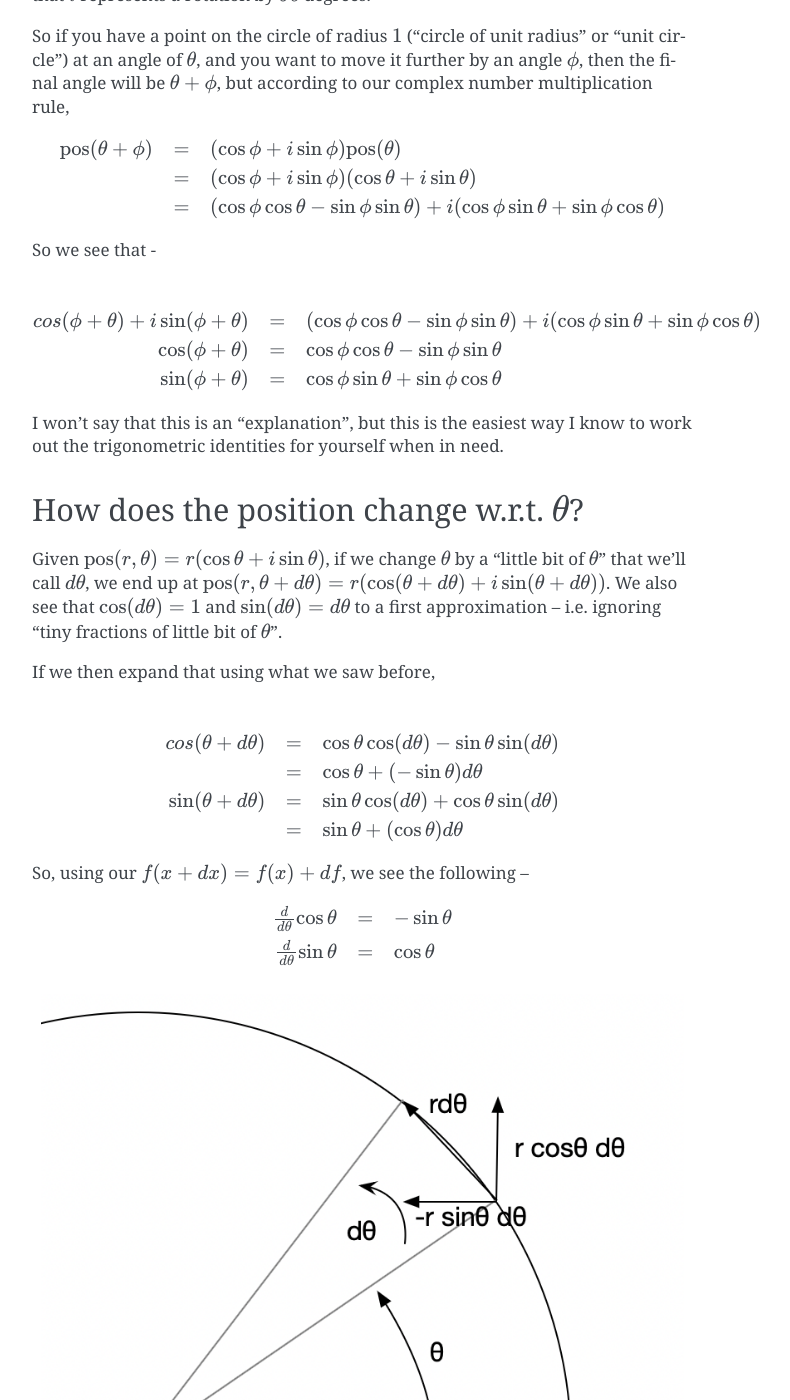
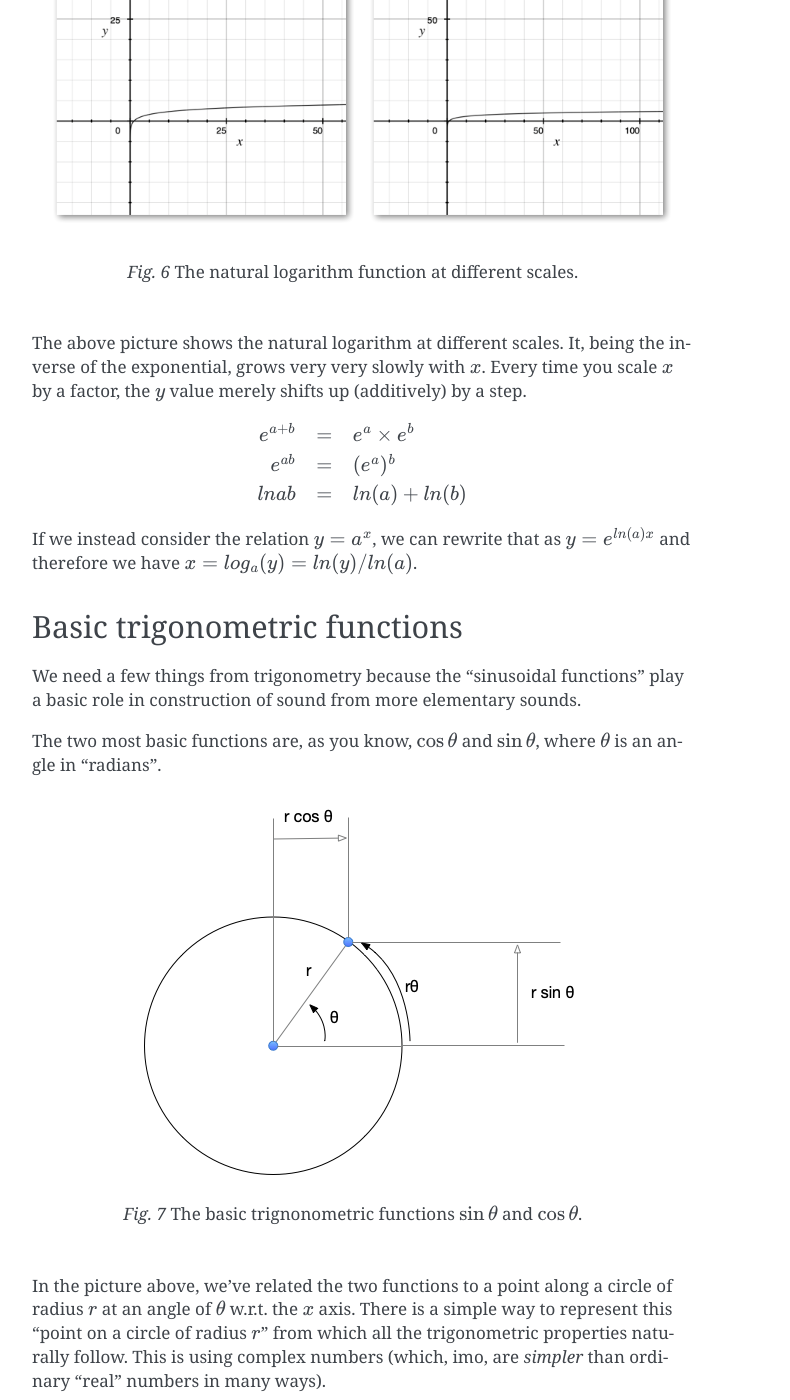
Before and after one commit to kreauniv/comparts431, a Sphinx documentation site: the page built from source/math.rst, in a window 1280 px wide and 1400 px high, scrolled down 11522 px. Shown: the whole window, without its empty margins (388-1178 px from the left). Built offline with Sphinx 7.4.7, drawn with Linux system fonts in a browser that asks for light colours; some of the changed text lies outside the part shown.

Commit message:
exp and ln graphs

```diff
--- a/source/math.rst
+++ b/source/math.rst
@@ -404,6 +404,39 @@ called the "natural logarithm" and we write :math:`x = \ln y = \log_e{x}`. The
 "lawn". In code, when we write :code:`log`, we actual mean "natural logarithm"
 as well.
 
+.. figure:: images/exp.png
+   :align: center
+   :alt: The exponential function at different scales
+
+   The exponential function :math:`y = e^x` at different scales.
+   Notice that it rises in value very quickly as you move along :math:`x`.
+
+As you see in the figure above, the exponential function grows very fast --
+geometrically fast. That is, for every step change in :math:`x`, the function's
+value gets *multiplied* by a factor.
+
+.. figure:: images/ln.png
+   :align: center
+   :alt: The natural logarithm function at different scales
+
+   The natural logarithm function at different scales.
+
+The above picture shows the natural logarithm at different scales. It,
+being the inverse of the exponential, grows very very slowly with :math:`x`.
+Every time you scale :math:`x` by a factor, the :math:`y` value merely
+shifts up (additively) by a step.
+
+.. math::
+
+   \begin{array}{rcl}
+   e^{a+b} &=& e^a \times e^b \\
+   e^{ab} &=& (e^a)^b \\
+   ln{ab} &=& ln(a) + ln(b)
+   \end{array}
+
+If we instead consider the relation :math:`y = a^x`, we can rewrite
+that as :math:`y = e^{ln(a)x}` and therefore we have :math:`x = log_a(y) = ln(y)/ln(a)`.
+
 Basic trigonometric functions
 -----------------------------
 
```
Also changed, not shown: source/images/exp.png (added), source/images/ln.png (added).
